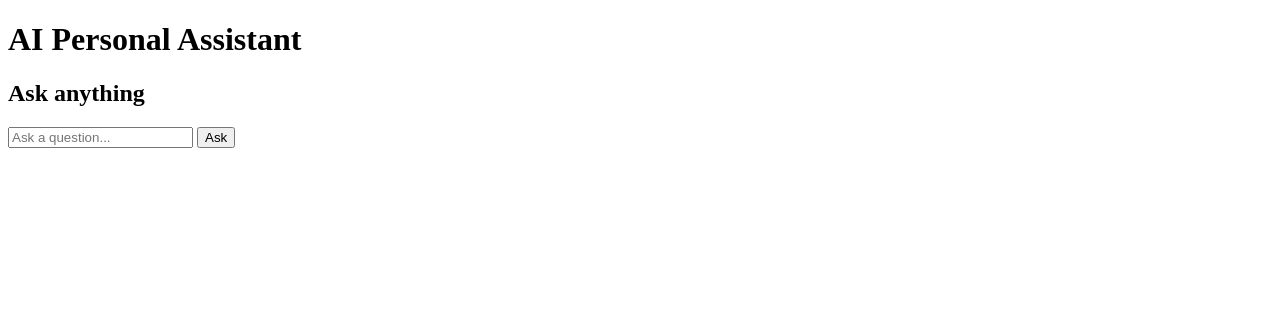
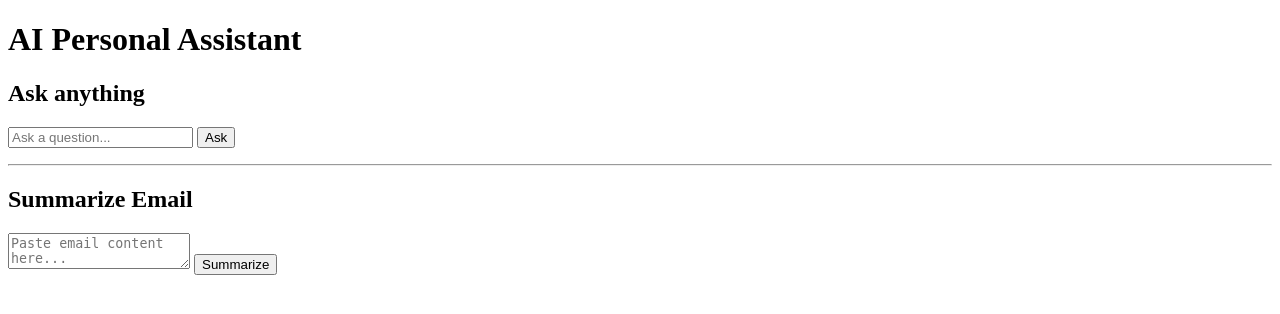
Before and after one commit to AH-Riad/AI_Assistant_withFlask, a Flask app: page / in a window 1280 px wide. Shown: the top 314 px of the page. Run offline with Flask 3, Linux system fonts and the light colour scheme.

Commit message:
Frontend for summarize route

```diff
--- a/templates/index.html
+++ b/templates/index.html
@@ -21,5 +21,18 @@
       <p id="ans-loading" style="display: none">Processing...</p>
       <p id="answer"></p>
     </div>
+
+    <hr />
+
+    <h2>Summarize Email</h2>
+    <form id="emailForm">
+      <textarea
+        name="email-text"
+        placeholder="Paste email content here..."
+      ></textarea>
+      <button type="submit">Summarize</button>
+    </form>
+    <p id="summary-loading" style="display: none">Processing...</p>
+    <p id="summary"></p>
   </body>
 </html>
```
